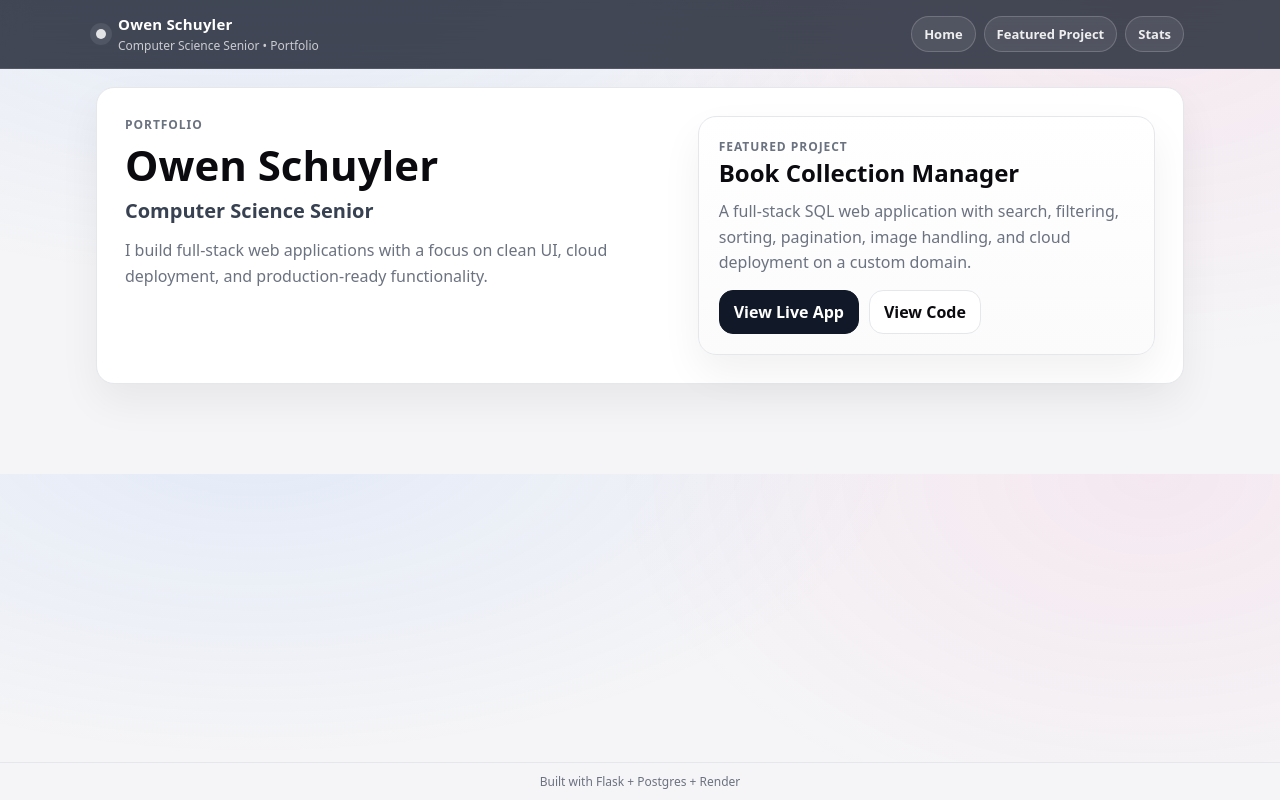
After one commit to owen-schuyler/cpsc3750-solo3-production, a Flask app: template templates/home.html in a window 1280 px wide. The commit adds this page. Run offline with Flask 3, Linux system fonts and the light colour scheme; the template is opened without the code that fills it, so the values that code supplies are empty; some libraries are stand-ins or nearby versions.

Commit message:
Create portfolio homepage for checkpoint 1

```diff
--- a/static/styles.css
+++ b/static/styles.css
@@ -366,3 +366,76 @@ label{
   .input{ min-width: 0; }
   .brand{ min-width: 0; }
 }
+
+.hero{
+  display:grid;
+  grid-template-columns: 1.2fr 1fr;
+  gap: 24px;
+  align-items: start;
+  padding: 28px;
+}
+
+.eyebrow{
+  margin: 0 0 10px;
+  font-size: 12px;
+  font-weight: 700;
+  letter-spacing: 0.08em;
+  text-transform: uppercase;
+  color: var(--muted);
+}
+
+.hero-name{
+  margin: 0;
+  font-size: 42px;
+  line-height: 1.05;
+  font-weight: 800;
+}
+
+.hero-role{
+  margin: 10px 0 0;
+  font-size: 20px;
+  font-weight: 600;
+  color: #374151;
+}
+
+.hero-desc{
+  margin: 14px 0 0;
+  max-width: 620px;
+  font-size: 16px;
+  line-height: 1.6;
+  color: var(--muted);
+}
+
+.featured-project{
+  border: 1px solid var(--border);
+  border-radius: 18px;
+  padding: 20px;
+  background: linear-gradient(180deg, #ffffff 0%, #fbfbfc 100%);
+  box-shadow: var(--shadow);
+}
+
+.featured-project h2{
+  margin: 0 0 10px;
+  font-size: 24px;
+}
+
+.featured-project p{
+  margin: 0;
+  color: var(--muted);
+  line-height: 1.6;
+}
+
+@media (max-width: 900px){
+  .hero{
+    grid-template-columns: 1fr;
+    padding: 20px;
+  }
+
+  .hero-name{
+    font-size: 34px;
+  }
+
+  .hero-role{
+    font-size: 18px;
+  }
+}
--- a/templates/base.html
+++ b/templates/base.html
@@ -3,7 +3,7 @@
 <head>
   <meta charset="utf-8" />
   <meta name="viewport" content="width=device-width, initial-scale=1" />
-  <title>{{ title or "Owenschuyler • Collection Manager" }}</title>
+  <title>{{ title or "Owen Schuyler • Portfolio" }}</title>
   <link rel="stylesheet" href="{{ url_for('static', filename='styles.css') }}" />
   <script defer src="{{ url_for('static', filename='app.js') }}"></script>
 </head>
@@ -13,18 +13,19 @@
       <div class="brand">
         <div class="brand-mark"></div>
         <div class="brand-text">
-          <h1>Book Collection Manager</h1>
-          <p class="sub">SQL + custom domain + HTTPS</p>
+          <h1>Owen Schuyler</h1>
+          <p class="sub">Computer Science Senior • Portfolio</p>
         </div>
       </div>
 
       <nav class="nav">
-        <a class="navlink" href="{{ url_for('books_list') }}">Books</a>
-        <a class="navlink" href="{{ url_for('books_new_form') }}">Add Book</a>
+        <a class="navlink" href="{{ url_for('home') }}">Home</a>
+        <a class="navlink" href="{{ url_for('books_list') }}">Featured Project</a>
         <a class="navlink" href="{{ url_for('stats_view') }}">Stats</a>
       </nav>
     </div>
   </header>
+
   <main class="container">
     {% with messages = get_flashed_messages(with_categories=true) %}
       {% if messages %}
@@ -40,7 +41,7 @@
   </main>
 
   <footer class="footer">
-    <span>Powered by Flask + Postgres on Render</span>
+    <span>Built with Flask + Postgres + Render</span>
   </footer>
 </body>
 </html>
--- /dev/null
+++ b/templates/home.html
@@ -0,0 +1,29 @@
+{% extends "base.html" %}
+
+{% block content %}
+<section class="panel hero">
+  <div class="hero-copy">
+    <p class="eyebrow">Portfolio</p>
+    <h1 class="hero-name">Owen Schuyler</h1>
+    <p class="hero-role">Computer Science Senior</p>
+    <p class="hero-desc">
+      I build full-stack web applications with a focus on clean UI, cloud deployment,
+      and production-ready functionality.
+    </p>
+  </div>
+
+  <div class="featured-project">
+    <p class="eyebrow">Featured Project</p>
+    <h2>Book Collection Manager</h2>
+    <p>
+      A full-stack SQL web application with search, filtering, sorting, pagination,
+      image handling, and cloud deployment on a custom domain.
+    </p>
+
+    <div class="formactions">
+      <a href="{{ url_for('books_list') }}" class="btn primary">View Live App</a>
+      <a href="https://github.com/owen-schuyler/cpsc3750-solo3-production" class="btn" target="_blank" rel="noopener noreferrer">View Code</a>
+    </div>
+  </div>
+</section>
+{% endblock %}
```
